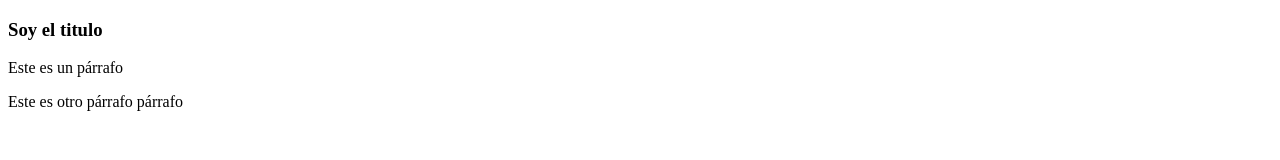
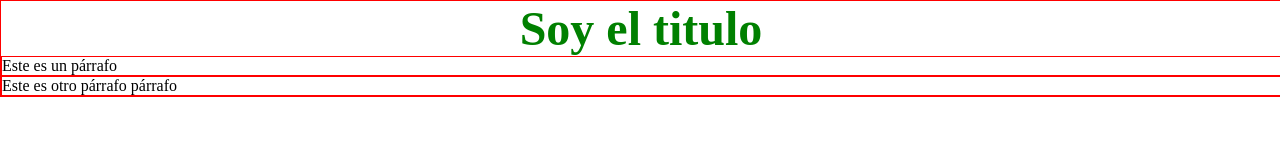
Before and after one commit to Ardroz/flaming-spice, a plain HTML site: page index.html in a window 1280 px wide. Drawn offline with Linux system fonts and the light colour scheme.

Commit message:
Añadi el css

```diff
--- /dev/null
+++ b/index.css
@@ -0,0 +1,15 @@
+* {
+  margin: 0;
+  padding: 0;
+}
+
+h1 {
+  color: green;
+  font-size: 3em;
+  text-align: center;
+}
+
+section {
+  width: 100%;
+  border: 1px solid red;
+}
--- a/index.html
+++ b/index.html
@@ -2,6 +2,7 @@
 <html>
 <head>
   <title>Flaming spice</title>
+  <link rel="stylesheet" type="text/css" href="index.css">
 </head>
 <body>
   <section>
```
